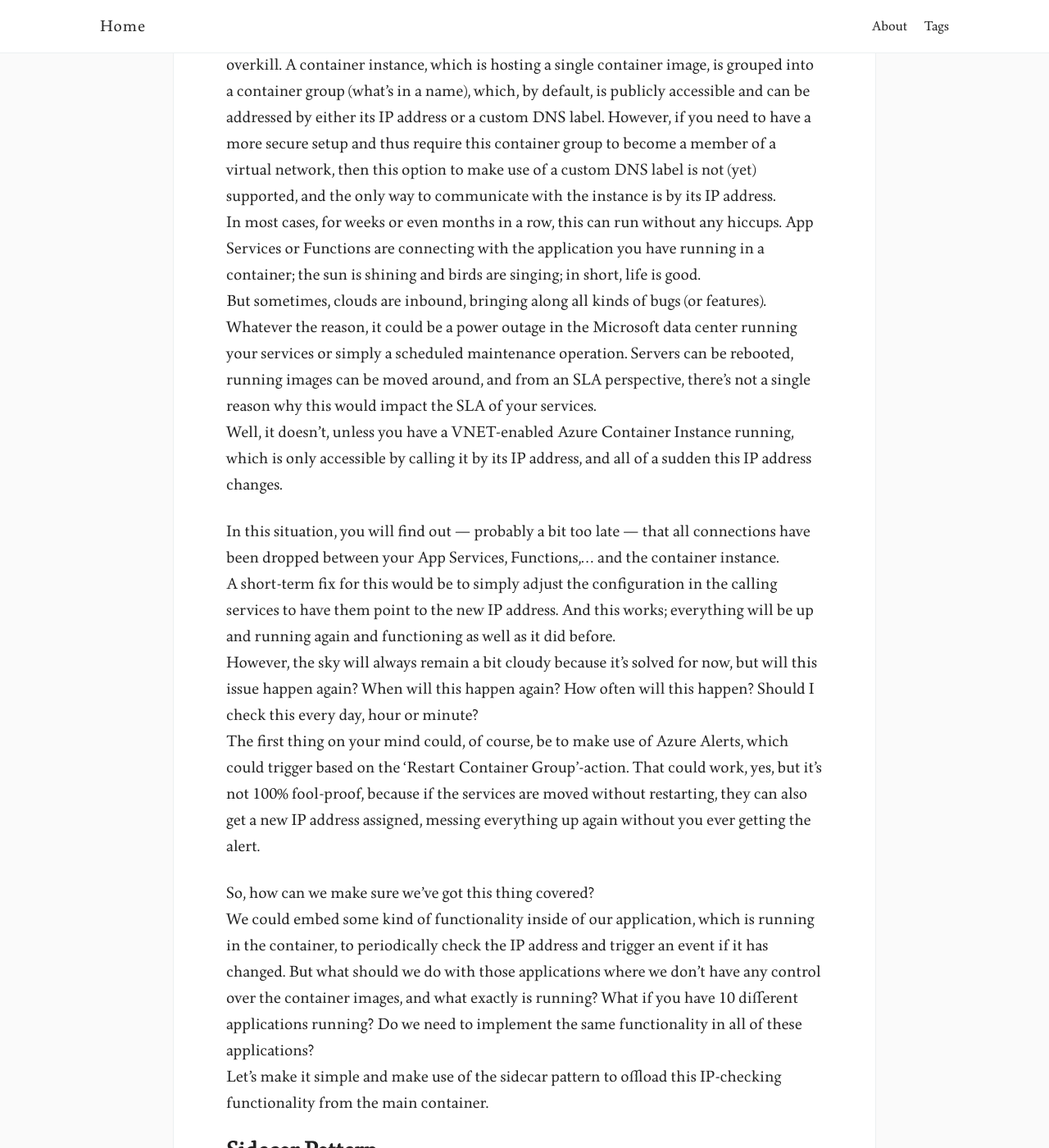
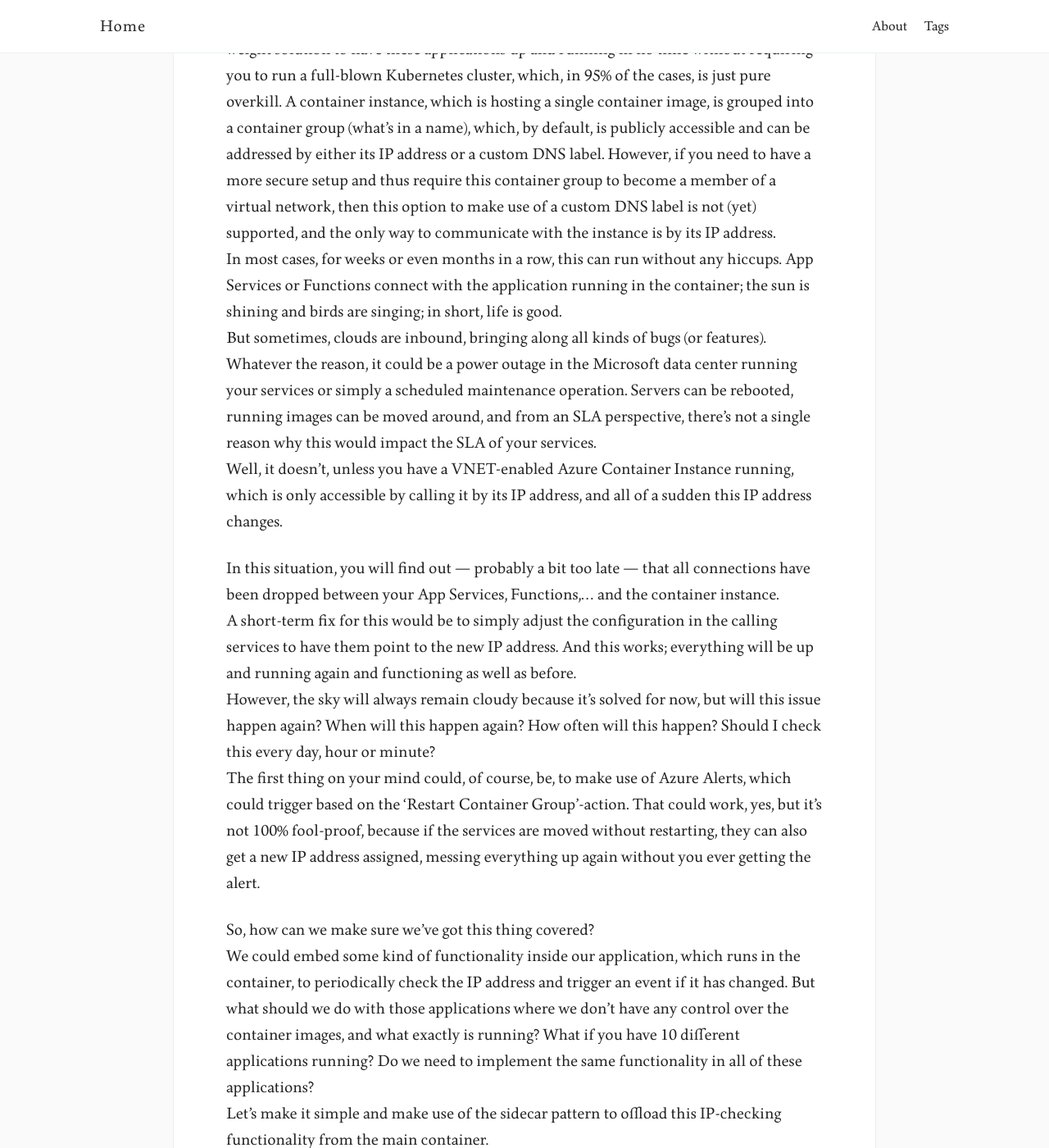
Before and after one commit to mbraekman/mbraekman.github.io, a Jekyll site: the page built from _posts/2024-03-15-ACI IP Monitor.md, in a window 1280 px wide and 1400 px high, scrolled down 1518 px. Shown: the whole window at 82% size. Built offline with Jekyll 4.4.1, drawn with Linux system fonts in a browser that asks for light colours; some of the changed text lies outside the part shown.

Commit message:
Last corrections

```diff
--- a/_posts/2024-03-15-ACI IP Monitor.md
+++ b/_posts/2024-03-15-ACI IP Monitor.md
@@ -7,12 +7,13 @@ image: ./img/aci-ip-monitor.jpg
 tags: [Containers, Architecture, Bicep]
 ---
 
-Dive into the hidden challenges of running secure applications in Azure Container Instances, where the sun shines on seamless connections until unexpected clouds bring server reboots and IP address changes. Imagine a scenario where your VNET-enabled container instance becomes a crucial piece, accessible only by its elusive IP address. Discover the thrill of finding connections being dropped between your App Services and/or Functions, leaving you to ponder the 'when' and 'how often' of this enigma. While quick fixes may bring temporary relief, our journey takes a turn towards a fool-proof solution — the intriguing 'sidecar pattern'.
+Dive into the hidden challenges of running secure applications in Azure Container Instances, where the sun shines on seamless connections until unexpected clouds bring server reboots and IP address changes. Imagine a scenario where your VNET-enabled container instance becomes a crucial piece, accessible only by its elusive IP address. Discover the thrill of finding connections being dropped between your App Services and/or Functions, leaving you to ponder the 'when' and 'how often' of this enigma. While quick fixes may bring temporary relief, our journey takes a turn towards a foolproof solution — the intriguing 'sidecar pattern'.
 Join us as we unravel the mysteries of maintaining a clear sky in your Azure Container Instances journey.
 
 ## Steps
 - [Getting Started](#getting-started)
 - [Sidecar Pattern](#sidecar-pattern)
+- [Checking the IP address] (#checking-the-ip-address)
 - [Creating the Container image](#creating-the-container-image)
 - [Good to know](#good-to-know)
 - [Conclusion](#conclusion)
@@ -20,18 +21,18 @@ Join us as we unravel the mysteries of maintaining a clear sky in your Azure Con
 ## Getting Started
 
 When you have small workloads that are to be hosted in Azure but are not supported by Azure App Services or Functions, Azure Container Instances could offer a good light-weight solution to have these applications up and running in no time without requiring you to run a full-blown Kubernetes cluster, which, in 95% of the cases, is just pure overkill. A container instance, which is hosting a single container image, is grouped into a container group (what's in a name), which, by default, is publicly accessible and can be addressed by either its IP address or a custom DNS label. However, if you need to have a more secure setup and thus require this container group to become a member of a virtual network, then this option to make use of a custom DNS label is not (yet) supported, and the only way to communicate with the instance is by its IP address.
-In most cases, for weeks or even months in a row, this can run without any hiccups. App Services or Functions are connecting with the application you have running in a container; the sun is shining and birds are singing; in short, life is good.
+In most cases, for weeks or even months in a row, this can run without any hiccups. App Services or Functions connect with the application running in the container; the sun is shining and birds are singing; in short, life is good.
 But sometimes, clouds are inbound, bringing along all kinds of bugs (or features).
 Whatever the reason, it could be a power outage in the Microsoft data center running your services or simply a scheduled maintenance operation. Servers can be rebooted, running images can be moved around, and from an SLA perspective, there's not a single reason why this would impact the SLA of your services.
 Well, it doesn't, unless you have a VNET-enabled Azure Container Instance running, which is only accessible by calling it by its IP address, and all of a sudden this IP address changes.
 
 In this situation, you will find out — probably a bit too late — that all connections have been dropped between your App Services, Functions,... and the container instance.
-A short-term fix for this would be to simply adjust the configuration in the calling services to have them point to the new IP address. And this works; everything will be up and running again and functioning as well as it did before.
-However, the sky will always remain a bit cloudy because it's solved for now, but will this issue happen again? When will this happen again? How often will this happen? Should I check this every day, hour or minute?
-The first thing on your mind could, of course, be to make use of Azure Alerts, which could trigger based on the 'Restart Container Group'-action. That could work, yes, but it's not 100% fool-proof, because if the services are moved without restarting, they can also get a new IP address assigned, messing everything up again without you ever getting the alert.
+A short-term fix for this would be to simply adjust the configuration in the calling services to have them point to the new IP address. And this works; everything will be up and running again and functioning as well as before.
+However, the sky will always remain cloudy because it's solved for now, but will this issue happen again? When will this happen again? How often will this happen? Should I check this every day, hour or minute?
+The first thing on your mind could, of course, be, to make use of Azure Alerts, which could trigger based on the 'Restart Container Group'-action. That could work, yes, but it's not 100% fool-proof, because if the services are moved without restarting, they can also get a new IP address assigned, messing everything up again without you ever getting the alert.
 
 So, how can we make sure we've got this thing covered?
-We could embed some kind of functionality inside of our application, which is running in the container, to periodically check the IP address and trigger an event if it has changed. But what should we do with those applications where we don't have any control over the container images, and what exactly is running? What if you have 10 different applications running? Do we need to implement the same functionality in all of these applications?
+We could embed some kind of functionality inside our application, which runs in the container, to periodically check the IP address and trigger an event if it has changed. But what should we do with those applications where we don't have any control over the container images, and what exactly is running? What if you have 10 different applications running? Do we need to implement the same functionality in all of these applications?
 Let's make it simple and make use of the sidecar pattern to offload this IP-checking functionality from the main container.
 
 ## Sidecar Pattern
@@ -207,11 +208,11 @@ What does this require when running it inside an Azure Container Instance?
 - The container instance should be granted the "Reader" role on itself. It seems like this needs to be explicitly set; otherwise, it is not allowed to request its information using the AZ CLI.
 
 ## Good to know
-Another, little less lightweight solution, could be to make use of Azure Container Apps set to an internal accessibility level.
-In this setup, all container apps hosted within the Azure Container Apps Environment are only accessibly to services added to any other subnet within the same virtual network. However, this approach offers the advantage of using the Fully Qualified Domain Name (FQDN) instead of an IP address for communication, eliminating the need for setting up a sidecar, as describes above.
+Another, a little less lightweight, solution could be to make use of Azure Container Apps set to an internal accessibility level.
+In this setup, all container apps hosted within the Azure Container Apps Environment are only accessible to services added to any other subnet within the same virtual network. However, this approach offers the advantage of using the Fully Qualified Domain Name (FQDN) instead of an IP address for communication, eliminating the need for setting up a sidecar, as described above.
 This can simplify the configuration and management of your containerized applications while providing enhanced accessibility within the virtual network environment.
-Depending on your overall needs, you could stick to the simple, lightweight, cheaper option of Azure Container Instances, including a sidecar to monitor any IP changes, or opt for the more advanced Azure Container Apps in case you have more complex requirements.
+Depending on your overall needs, you could stick to the simple, lightweight, cheaper option of Azure Container Instances, including a sidecar to monitor any IP changes or opt for the more advanced Azure Container Apps in case you have more complex requirements.
 
 ## Conclusion
-Want to be sure that you're catching the change in IP addresses of a container instance that is running within a virtual network?
-The easiest way to do this is to leverage the sidecar pattern and use a bash script to fetch the IP address. This is easy to reuse on any other container instance you'll be setting up within your subscription without having to do any additional development.
+Want to be sure you're catching the change in IP addresses of a container instance running within a virtual network?
+The easiest way to achieve this is to leverage the sidecar pattern and use a bash script to fetch the IP address. This is easy to reuse on any other container instance you'll be setting up within your subscription without requiring any additional development.
```
